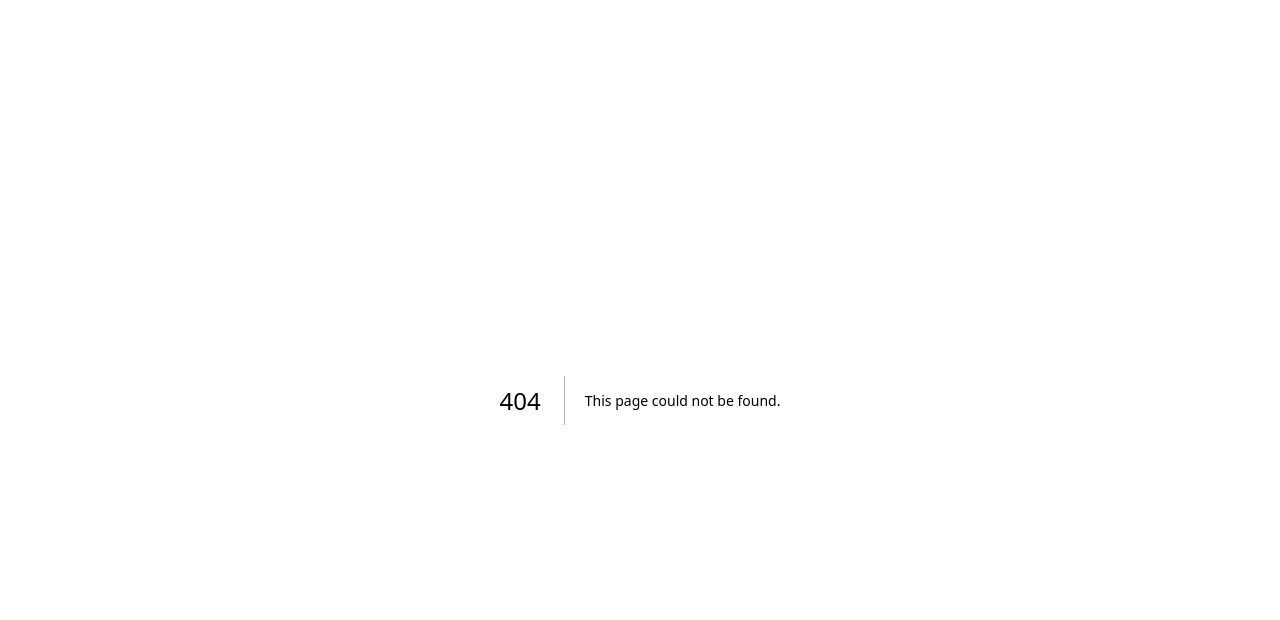
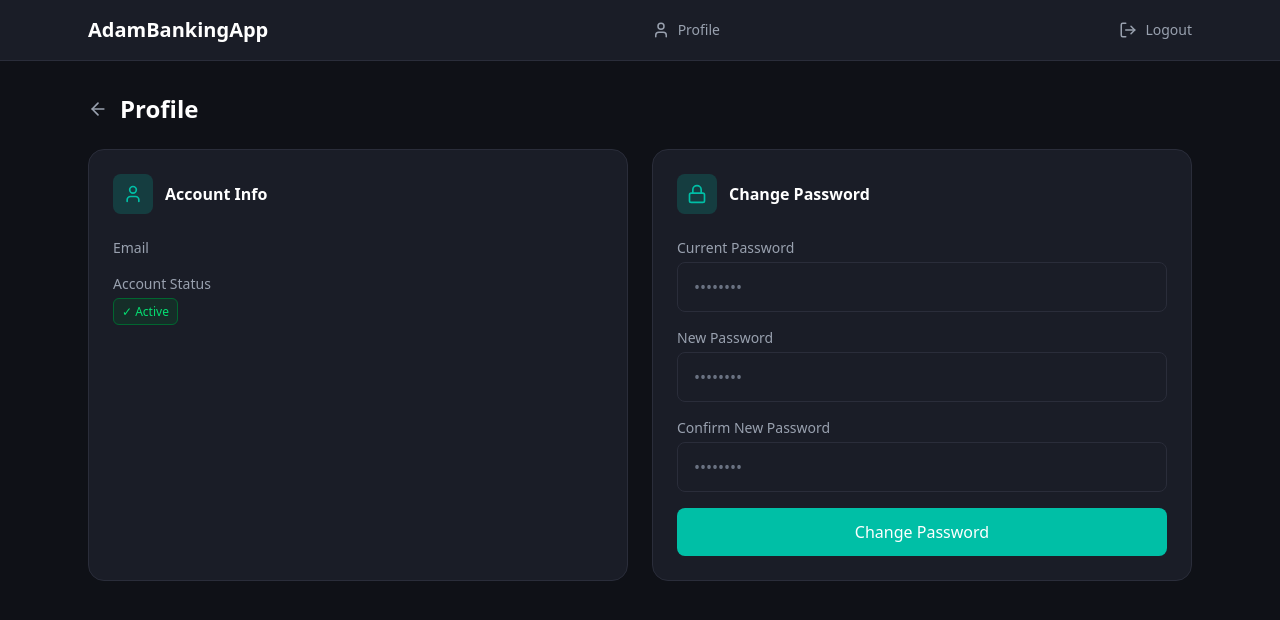
Before and after one commit to AdamKatrenic/banking-frontend, a Next.js app: page /profile in a window 1280 px wide. Before the commit this address had no page. Shown: the top 620 px of the page. Built offline with nearby package versions, Linux system fonts and the light colour scheme; no server answers.

Commit message:
added profile page

```diff
--- a/app/components/layout/Navbar.tsx
+++ b/app/components/layout/Navbar.tsx
@@ -1,7 +1,8 @@
 "use client";
 
 import { logout } from "../../lib/auth";
-import { LogOut } from "lucide-react";
+import { LogOut, User } from "lucide-react";
+import Link from "next/link";
 
 export default function Navbar() {
   return (
@@ -10,6 +11,13 @@ export default function Navbar() {
         <div className="flex items-center gap-2">
           <span className="text-white font-bold text-xl">AdamBankingApp</span>
         </div>
+        <Link
+          href="/profile"
+          className="flex items-center gap-2 text-gray-400 hover:text-white transition-colors mr-4"
+        >
+          <User size={18} />
+          <span className="text-sm">Profile</span>
+        </Link>
         <button
           onClick={logout}
           className="flex items-center gap-2 text-gray-400 hover:text-white transition-colors"
--- /dev/null
+++ b/app/profile/page.tsx
@@ -0,0 +1,129 @@
+"use client";
+
+import { useState } from "react";
+import { useForm } from "react-hook-form";
+import { zodResolver } from "@hookform/resolvers/zod";
+import { z } from "zod";
+import { motion } from "framer-motion";
+import { User, Lock, ArrowLeft } from "lucide-react";
+import Link from "next/link";
+import api from "../lib/api";
+import { getUserEmail } from "../lib/auth";
+import PageWrapper from "../components/layout/PageWrapper";
+import Card from "../components/ui/Card";
+import Button from "../components/ui/Button";
+import Input from "../components/ui/Input";
+import toast from "react-hot-toast";
+
+const passwordSchema = z.object({
+  currentPassword: z.string().min(6, "Password must be at least 6 characters"),
+  newPassword: z.string().min(6, "Password must be at least 6 characters"),
+  confirmPassword: z.string().min(6, "Password must be at least 6 characters"),
+}).refine((data) => data.newPassword === data.confirmPassword, {
+  message: "Passwords do not match",
+  path: ["confirmPassword"],
+});
+
+type PasswordForm = z.infer<typeof passwordSchema>;
+
+export default function ProfilePage() {
+  const [loading, setLoading] = useState(false);
+  const email = getUserEmail();
+
+  const { register, handleSubmit, reset, formState: { errors } } = useForm({
+  resolver: zodResolver(passwordSchema),
+});
+
+  const onSubmit = async (data: PasswordForm) => {
+    setLoading(true);
+    try {
+      await api.post("/api/auth/change-password", {
+        currentPassword: data.currentPassword,
+        newPassword: data.newPassword,
+      });
+      toast.success("Password changed successfully!");
+      reset();
+    } catch {
+      toast.error("Failed to change password. Check your current password.");
+    } finally {
+      setLoading(false);
+    }
+  };
+
+  return (
+    <PageWrapper>
+      <motion.div
+        initial={{ opacity: 0, y: 20 }}
+        animate={{ opacity: 1, y: 0 }}
+        transition={{ duration: 0.3 }}
+      >
+        <div className="flex items-center gap-3 mb-6">
+          <Link href="/dashboard" className="text-gray-400 hover:text-white transition-colors">
+            <ArrowLeft size={20} />
+          </Link>
+          <h1 className="text-2xl font-bold text-white">Profile</h1>
+        </div>
+
+        <div className="grid grid-cols-1 md:grid-cols-2 gap-6">
+          {/* Account Info */}
+          <Card>
+            <div className="flex items-center gap-3 mb-6">
+              <div className="w-10 h-10 bg-[#00BFA6]/20 rounded-lg flex items-center justify-center">
+                <User size={20} className="text-[#00BFA6]" />
+              </div>
+              <h2 className="text-white font-semibold">Account Info</h2>
+            </div>
+            <div className="space-y-4">
+              <div>
+                <p className="text-gray-400 text-sm mb-1">Email</p>
+                <p className="text-white font-medium">{email}</p>
+              </div>
+              <div>
+                <p className="text-gray-400 text-sm mb-1">Account Status</p>
+                <span className="text-xs px-2 py-1 rounded-md border bg-green-900/30 text-green-400 border-green-800 font-medium">
+                  ✓ Active
+                </span>
+              </div>
+            </div>
+          </Card>
+
+          {/* Change Password */}
+          <Card>
+            <div className="flex items-center gap-3 mb-6">
+              <div className="w-10 h-10 bg-[#00BFA6]/20 rounded-lg flex items-center justify-center">
+                <Lock size={20} className="text-[#00BFA6]" />
+              </div>
+              <h2 className="text-white font-semibold">Change Password</h2>
+            </div>
+            <form onSubmit={handleSubmit(onSubmit)} className="space-y-4">
+              <Input
+                label="Current Password"
+                type="password"
+                placeholder="••••••••"
+                error={errors.currentPassword?.message}
+                registration={{ ...register("currentPassword") }}
+              />
+              <Input
+                label="New Password"
+                type="password"
+                placeholder="••••••••"
+                error={errors.newPassword?.message}
+                registration={{ ...register("newPassword") }}
+              />
+              <Input
+                label="Confirm New Password"
+                type="password"
+                placeholder="••••••••"
+                error={errors.confirmPassword?.message}
+                registration={{ ...register("confirmPassword") }}
+              />
+              <Button type="submit" disabled={loading} fullWidth>
+                {loading ? "Changing..." : "Change Password"}
+              </Button>
+            </form>
+          </Card>
+        </div>
+      </motion.div>
+    </PageWrapper>
+  );
+}
```
